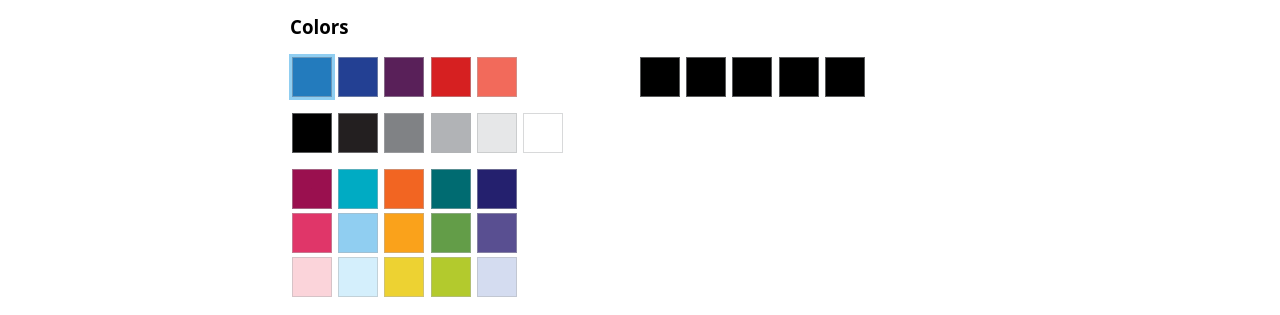
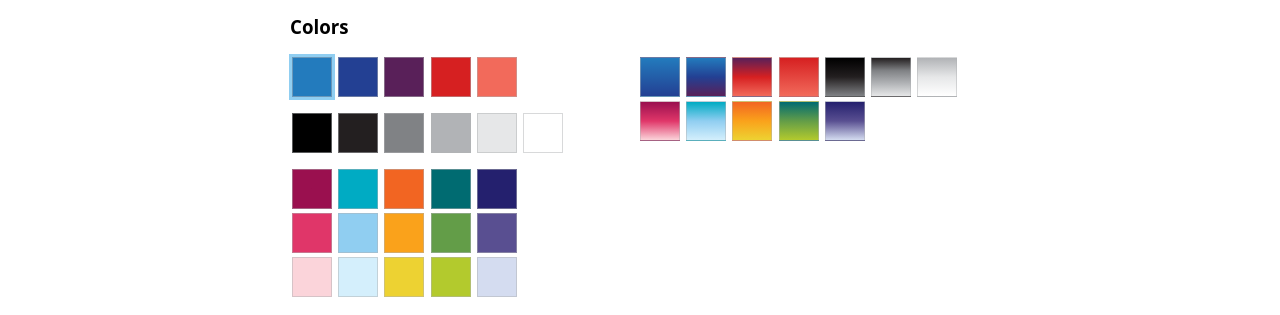
Before and after one commit to stlpublicradio/logo-animator, a website built with Parcel: page index.html in a window 1280 px wide. Shown: the part 485-800 px from the top of the page. Built offline with nearby package versions, Linux system fonts and the light colour scheme.

Commit message:
:sparkles: Add colors for secondary palette

```diff
--- a/index.html
+++ b/index.html
@@ -76,11 +76,20 @@
 
       <section class="gradient-colors">
         <div class="color-row">
-          <button id="gradient-">Gradient </button>
-          <button id="gradient-">Gradient </button>
-          <button id="gradient-">Gradient </button>
-          <button id="gradient-">Gradient </button>
-          <button id="gradient-">Gradient </button>
+          <button id="gradient-blues">Brand Blues Gradient</button>
+          <button id="gradient-cools">Cool Colors Gradient</button>
+          <button id="gradient-warms">Warm Colors Gradient</button>
+          <button id="gradient-reds">Brand Reds Gradient</button>
+
+          <button id="gradient-dark-grey">Dark Greys Gradient</button>
+          <button id="gradient-mid-grey">Mid-Tone Greys Gradient</button>
+          <button id="gradient-light-grey">Light Greys Gradient</button>
+
+          <button id="gradient-magentas">Magentas Gradient</button>
+          <button id="gradient-cute-blues">Cute Blues Gradient</button>
+          <button id="gradient-oranges">Oranges Gradient</button>
+          <button id="gradient-greens">Greens Gradient</button>
+          <button id="gradient-deep-blues">Deep Blues Gradient</button>
         </div>
       </section>
     </legend>
--- a/index.js
+++ b/index.js
@@ -28,36 +28,51 @@ buttonFormWhite.addEventListener('click', () => {
 const colorButtons = document.querySelectorAll('#color-controls button')
 
 const colors = [
-  { name: 'true-blue',        hex: ['#237bbd'] },
-  { name: 'transparent-blue', hex: ['#234093'] },
-  { name: 'united-purple',    hex: ['#592059'] },
-  { name: 'rigorous-red',     hex: ['#d62021'] },
-  { name: 'curious-coral',    hex: ['#f26a5b'] },
-  { name: 'unbiased-black',   hex: ['#000000'] },
-  { name: '85-black',         hex: ['#231f20'] },
-  { name: '60-black',         hex: ['#808285'] },
-  { name: '35-black',         hex: ['#b1b3b6'] },
-  { name: '10-black',         hex: ['#e6e7e8'] },
-  { name: 'white',            hex: ['#ffffff'] },
-  { name: 'magenta',          hex: ['#9a104f'] },
-  { name: 'berry-pink',       hex: ['#e03669'] },
-  { name: 'cute-pink',        hex: ['#fbd4da'] },
-  { name: 'popsicle-blue',    hex: ['#00abc3'] },
-  { name: 'sky-blue',         hex: ['#90cef1'] },
-  { name: 'powder-blue',      hex: ['#d4effc'] },
-  { name: 'orange',           hex: ['#f26522'] },
-  { name: 'yellow-orange',    hex: ['#faa21b'] },
-  { name: 'yellow',           hex: ['#edd232'] },
-  { name: 'forest-green',     hex: ['#006b71'] },
-  { name: 'green',            hex: ['#639d48'] },
-  { name: 'glade-green',      hex: ['#b3ca2d'] },
-  { name: 'royal-blue',       hex: ['#24206e'] },
-  { name: 'deep-blue',        hex: ['#594f91'] },
-  { name: 'pale-blue',        hex: ['#d4dcf0'] },
+  { name: 'color-true-blue',        hex: ['#237bbd'] },
+  { name: 'color-transparent-blue', hex: ['#234093'] },
+  { name: 'color-united-purple',    hex: ['#592059'] },
+  { name: 'color-rigorous-red',     hex: ['#d62021'] },
+  { name: 'color-curious-coral',    hex: ['#f26a5b'] },
+  { name: 'color-unbiased-black',   hex: ['#000000'] },
+  { name: 'color-85-black',         hex: ['#231f20'] },
+  { name: 'color-60-black',         hex: ['#808285'] },
+  { name: 'color-35-black',         hex: ['#b1b3b6'] },
+  { name: 'color-10-black',         hex: ['#e6e7e8'] },
+  { name: 'color-white',            hex: ['#ffffff'] },
+  { name: 'color-magenta',          hex: ['#9a104f'] },
+  { name: 'color-berry-pink',       hex: ['#e03669'] },
+  { name: 'color-cute-pink',        hex: ['#fbd4da'] },
+  { name: 'color-popsicle-blue',    hex: ['#00abc3'] },
+  { name: 'color-sky-blue',         hex: ['#90cef1'] },
+  { name: 'color-powder-blue',      hex: ['#d4effc'] },
+  { name: 'color-orange',           hex: ['#f26522'] },
+  { name: 'color-yellow-orange',    hex: ['#faa21b'] },
+  { name: 'color-yellow',           hex: ['#edd232'] },
+  { name: 'color-forest-green',     hex: ['#006b71'] },
+  { name: 'color-green',            hex: ['#639d48'] },
+  { name: 'color-glade-green',      hex: ['#b3ca2d'] },
+  { name: 'color-royal-blue',       hex: ['#24206e'] },
+  { name: 'color-deep-blue',        hex: ['#594f91'] },
+  { name: 'color-pale-blue',        hex: ['#d4dcf0'] },
+
+  { name: 'gradient-blues',         hex: ['#237bbd', '#234093']                       },
+  { name: 'gradient-cools',         hex: ['#237bbd', '#234093', '#592059']            },
+  { name: 'gradient-warms',         hex: ['#592059', '#d62021', '#f26a5b']            },
+  { name: 'gradient-reds',          hex: ['#d62021', '#f26a5b']                       },
+
+  { name: 'gradient-dark-grey',     hex: ['#000000', '#231f20', '#808285']            },
+  { name: 'gradient-mid-grey',      hex: ['#231f20', '#808285', '#b1b3b6', '#e6e7e8'] },
+  { name: 'gradient-light-grey',    hex: ['#b1b3b6', '#e6e7e8', '#ffffff']            },
+
+  { name: 'gradient-magentas',      hex: ['#9a104f', '#e03669', '#fbd4da']            },
+  { name: 'gradient-cute-blues',    hex: ['#00abc3', '#90cef1', '#d4effc']            },
+  { name: 'gradient-oranges',       hex: ['#f26522', '#faa21b', '#edd232']            },
+  { name: 'gradient-greens',        hex: ['#006b71', '#639d48', '#b3ca2d']            },
+  { name: 'gradient-deep-blues',    hex: ['#24206e', '#594f91', '#d4dcf0']            },
 ]
 
 for (const color of colors) {
-  const button = document.querySelector(`#color-${color.name}`)
+  const button = document.querySelector(`#${color.name}`)
   button.addEventListener('click', () => {
     setGradient(color.hex)
 
--- a/styles/interface/_color-controls.scss
+++ b/styles/interface/_color-controls.scss
@@ -67,4 +67,19 @@
   #color-royal-blue       { background: #24206e; }
   #color-deep-blue        { background: #594f91; }
   #color-pale-blue        { background: #d4dcf0; }
+
+  #gradient-blues         { background: linear-gradient(180deg, #237bbd, #234093); }
+  #gradient-cools         { background: linear-gradient(180deg, #237bbd, #234093, #592059); }
+  #gradient-warms         { background: linear-gradient(180deg, #592059, #d62021, #f26a5b); }
+  #gradient-reds          { background: linear-gradient(180deg, #d62021, #f26a5b); }
+
+  #gradient-dark-grey     { background: linear-gradient(180deg, #000000, #231f20, #808285); }
+  #gradient-mid-grey      { background: linear-gradient(180deg, #231f20, #808285, #b1b3b6, #e6e7e8); }
+  #gradient-light-grey    { background: linear-gradient(180deg, #b1b3b6, #e6e7e8, #ffffff); }
+
+  #gradient-magentas      { background: linear-gradient(180deg, #9a104f, #e03669, #fbd4da); }
+  #gradient-cute-blues    { background: linear-gradient(180deg, #00abc3, #90cef1, #d4effc); }
+  #gradient-oranges       { background: linear-gradient(180deg, #f26522, #faa21b, #edd232); }
+  #gradient-greens        { background: linear-gradient(180deg, #006b71, #639d48, #b3ca2d); }
+  #gradient-deep-blues    { background: linear-gradient(180deg, #24206e, #594f91, #d4dcf0); }
 }
```
